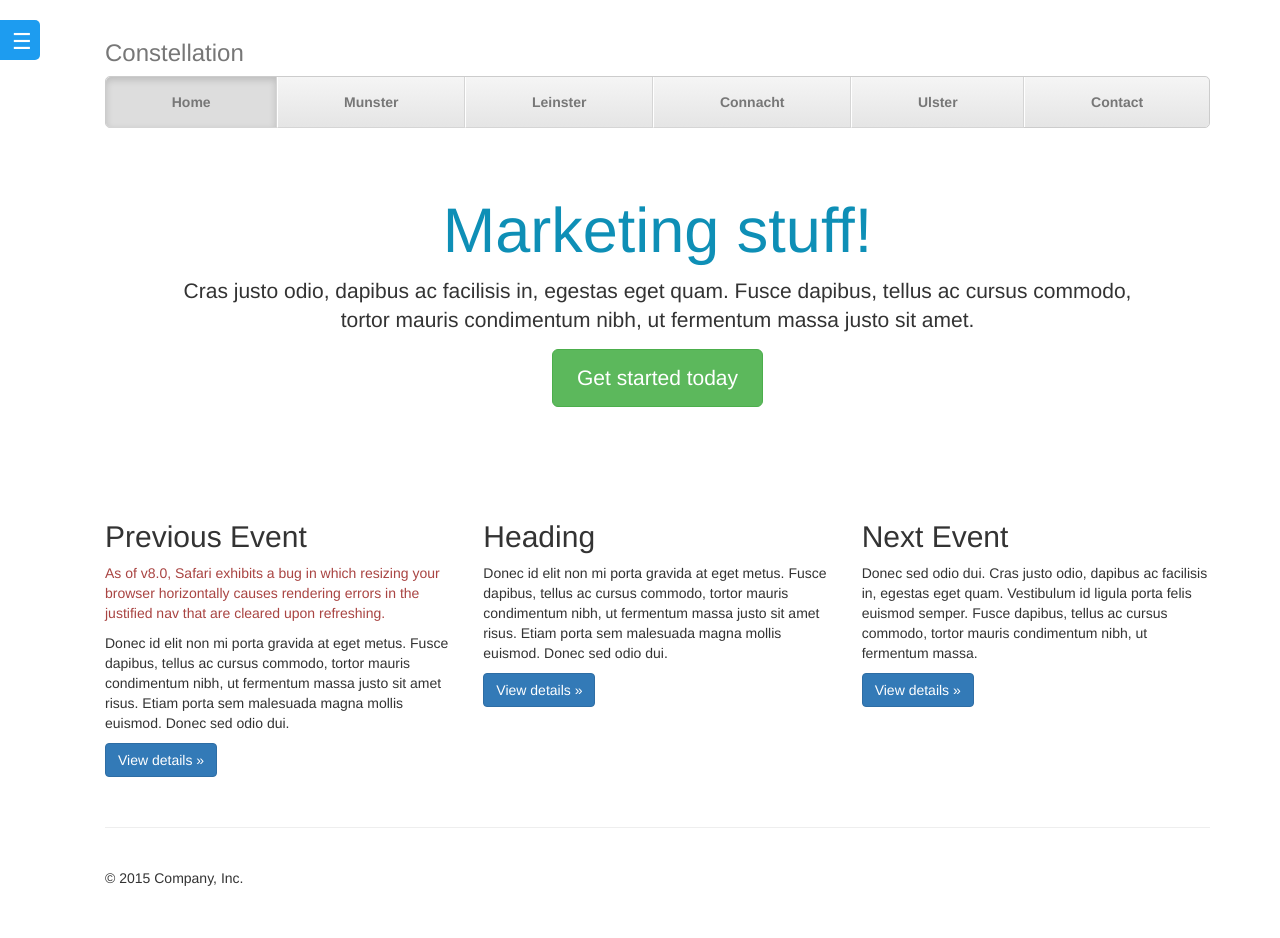
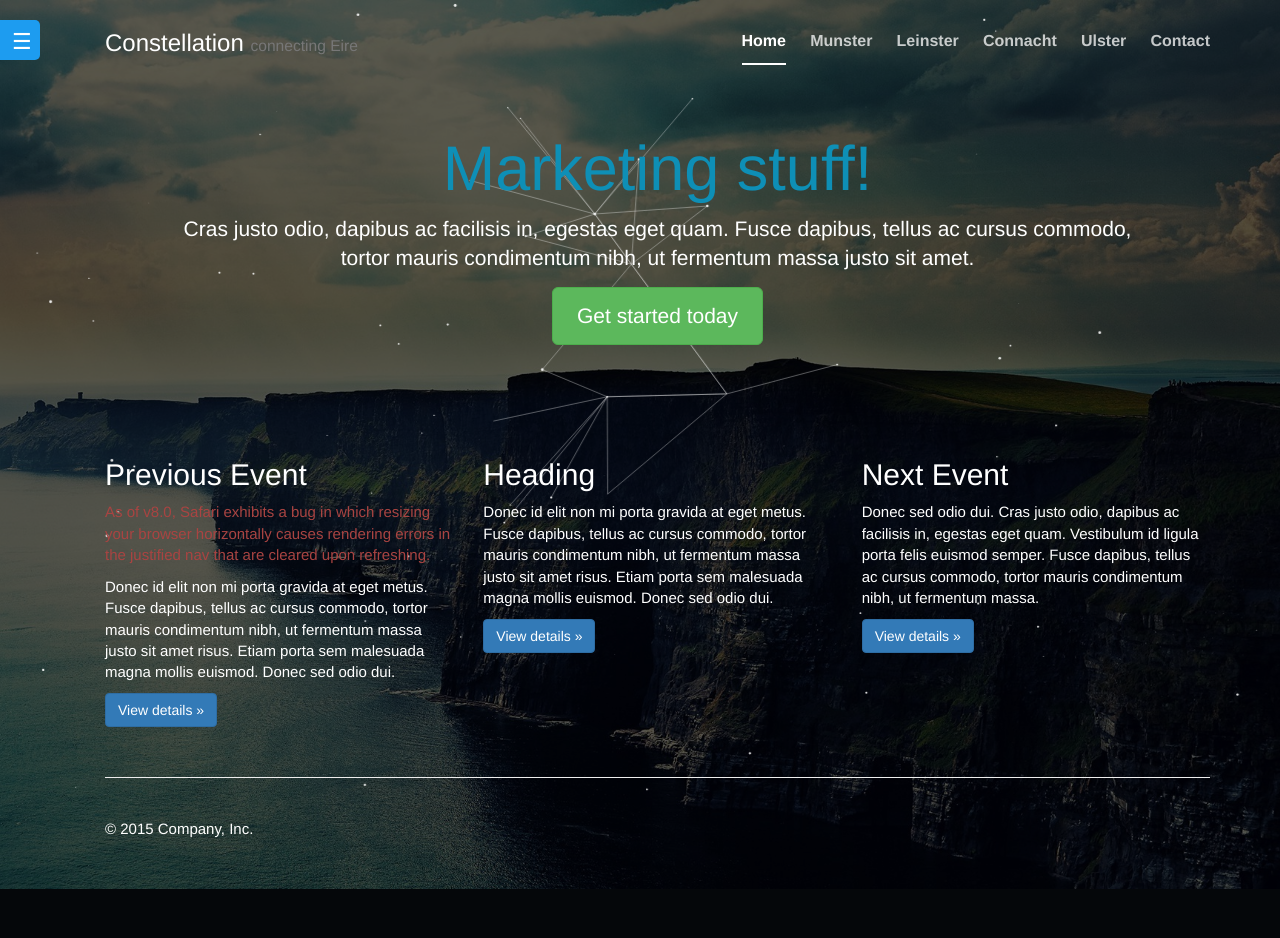
Before and after one commit to teamazim/django_unchained, a Django app: page /constellation/home/ in a window 1280 px wide. After the commit the page ends 889 px from the top, so only its background shows below. Run offline with Django 3.2, Linux system fonts and the light colour scheme; some libraries are stand-ins or nearby versions.

Commit message:
Update
Update

```diff
--- /dev/null
+++ b/constellation/static/constellation/css/inside.css
@@ -0,0 +1,129 @@
+html,
+body {
+}
+.site-bg__overlay {
+  position: absolute;
+  background-color: rgba(1, 1, 1, 0.65);
+}
+.site-bg {
+  position: absolute;
+  z-index: -1;
+  overflow: hidden;
+}
+
+.site-bg__img,
+.site-bg__video,
+.site-bg__overlay,
+.site-bg__effect,
+.site-bg__canvas {
+  position: absolute !important;
+}
+
+.site-bg__img {
+  background-repeat: no-repeat;
+  background-position: 50% 50%;
+  background-size: cover;
+}
+
+.is-site-bg-img .site-bg__img {
+  display: block;
+  background-image: url(../images/wallpaper.jpg);
+}
+
+.site-bg__overlay {
+  position: absolute;
+  background-color: rgba(1, 1, 1, 0.65);
+}
+
+.is-site-bg-cloud .site-bg__effect {
+  display: block;
+}
+
+.is-site-bg-parallax-star .site-bg__effect {
+  overflow: hidden;
+}
+
+.ie9 .site-bg__effect {
+  background-image: url(#);
+}
+
+.cloud {
+  position: absolute;
+  background-repeat: no-repeat;
+  background-position: center center;
+  background-size: 100%;
+}
+
+.site-bg__canvas {
+  display: none;
+}
+
+.is-site-bg-star .site-bg__canvas {
+  display: block;
+}
+
+/* layout */
+.layer, .site-loader, .site-nav, .site-wrap, .section, .site-bg, .site-bg__img,
+.site-bg__video,
+.site-bg__overlay,
+.site-bg__effect,
+.site-bg__canvas, .cloud, .newsletter-overlay {
+  top: 0;
+  right: 0;
+  bottom: 0;
+  left: 0;
+}
+
+body {
+  -webkit-font-smoothing: antialiased;
+  -moz-osx-font-smoothing: grayscale;
+  position: relative;
+  background-color: transparent;
+  font-size: 15px;
+  color: #fff;
+}
+
+/*
+ * Header
+ */
+.masthead-brand {
+  margin-top: 10px;
+  margin-bottom: 10px;
+}
+
+.masthead-nav > li {
+  display: inline-block;
+}
+.masthead-nav > li + li {
+  margin-left: 20px;
+}
+.masthead-nav > li > a {
+  padding-right: 0;
+  padding-left: 0;
+  font-size: 16px;
+  font-weight: bold;
+  color: #fff; /* IE8 proofing */
+  color: rgba(255,255,255,.75);
+  border-bottom: 2px solid transparent;
+}
+.masthead-nav > li > a:hover,
+.masthead-nav > li > a:focus {
+  background-color: transparent;
+  border-bottom-color: #a9a9a9;
+  border-bottom-color: rgba(255,255,255,.25);
+}
+.masthead-nav > .active > a,
+.masthead-nav > .active > a:hover,
+.masthead-nav > .active > a:focus {
+  color: #fff;
+  border-bottom-color: #fff;
+}
+
+@media (min-width: 768px) {
+  .masthead-brand {
+    float: left;
+  }
+  .masthead-nav {
+    float: right;
+  }
+}
--- a/constellation/templates/base.html
+++ b/constellation/templates/base.html
@@ -15,6 +15,7 @@
 		<link rel="stylesheet" type="text/css" href="{% static 'constellation/css/bootstrap.min.css' %}" />
 		<!-- IE10 viewport hack for Surface/desktop Windows 8 bug -->
 		<link rel="stylesheet" type="text/css" href="{% static 'constellation/css/ie10-viewport-bug-workaround.css' %}" />
+		    <link rel="stylesheet" type="text/css" href="{% static 'constellation/css/inside.css' %}" />
 		<!-- HTML5 shim and Respond.js for IE8 support of HTML5 elements and media queries -->
 		<!--[if lt IE 9]>
 		<script src="https://oss.maxcdn.com/html5shiv/3.7.2/html5shiv.min.js"></script>
@@ -26,8 +27,31 @@
 		{% block customstylesheet %}{% endblock %}
 	</head>
 	<body>
+		<!-- site bg -->
+				<div style="transform: translate3d(0px, 0px, 0px); transform-style: preserve-3d; backface-visibility: hidden;" class="site-bg">
+					<div class="site-bg__img"></div>
+					<div class="site-bg__overlay"></div>
+					<div style="position: relative; display: block; left: 0px; top: 0px; transform: translate3d(17.1691px, 0.91728px, 0px); transform-style: preserve-3d; backface-visibility: hidden;" class="site-bg__effect layer" data-depth=".30"></div>       <!-- parallax data, try edit to other number :) -->
+					<canvas height="659" width="1366" style="position: absolute; display: block; left: 0px; top: 0px; transform: translate3d(17.1691px, 0.91728px, 0px); transform-style: preserve-3d; backface-visibility: hidden; opacity: 1;" class="site-bg__canvas layer" data-depth=".30"></canvas> <!-- parallax data, try edit to other number :) -->
+				</div>
+		<!-- /site bg -->
 		{% block content %}
 
 		{% endblock %}
+
+	<!-- Bootstrap core JavaScript
+	================================================== -->
+	<!-- Placed at the end of the document so the pages load faster -->
+	<script src="https://ajax.googleapis.com/ajax/libs/jquery/1.11.3/jquery.min.js"></script>
+	<script>window.jQuery || document.write('<script src="../../assets/js/vendor/jquery.min.js"><\/script>')</script>
+	<script src="{% static 'constellation/bootstrap.min.js' %}"></script>
+	<!-- IE10 viewport hack for Surface/desktop Windows 8 bug -->
+	<script src="{% static 'constellation/ie10-viewport-bug-workaround.js' %}"></script>
+	<!-- script -->
+	<script src='{% static "constellation/js/jquery-2.js" %}'></script>
+	<script src='{% static "constellation/js/bootstrap.js" %}'></script>
+	<script src='{% static "constellation/js/plugin.js"%}'></script>
+	<script src='{% static "constellation/js/variable.js"%}'></script>
+	<script src='{% static "constellation/js/main.js"%}'></script>
 	</body>
 </html>
--- a/constellation/templates/constellation/home.html
+++ b/constellation/templates/constellation/home.html
@@ -28,10 +28,12 @@
 
               <!-- The justified navigation menu is meant for single line per list item.
                    Multiple lines will require custom code not provided by Bootstrap. -->
-              <div class="masthead">
-                <h3 class="text-muted">Constellation</h3>
+
+				<div class="masthead clearfix">
+					<div class="inner">
+						<h3 class="masthead-brand">Constellation <small>connecting Eire</small></h3>
 						<nav>
-                    <ul class="nav nav-justified">
+							<ul class="nav masthead-nav">
 								<li class="active"><a href="#">Home</a></li>
 								<li><a href="/constellation/munster/">Munster</a></li>
 								<li><a href="/constellation/leinster/">Leinster</a></li>
@@ -40,6 +42,7 @@
 								<li><a href="#">Contact</a></li>
 							</ul>
 						</nav>
+					</div>
 				</div>
             <div id="page-content-wrapper">
               <!-- Jumbotron -->
```
Also changed, not shown: constellation/templates/constellation/munster.html (+7 -5 lines), db.sqlite3. Lines whose indentation alone changed are shown as unchanged.
